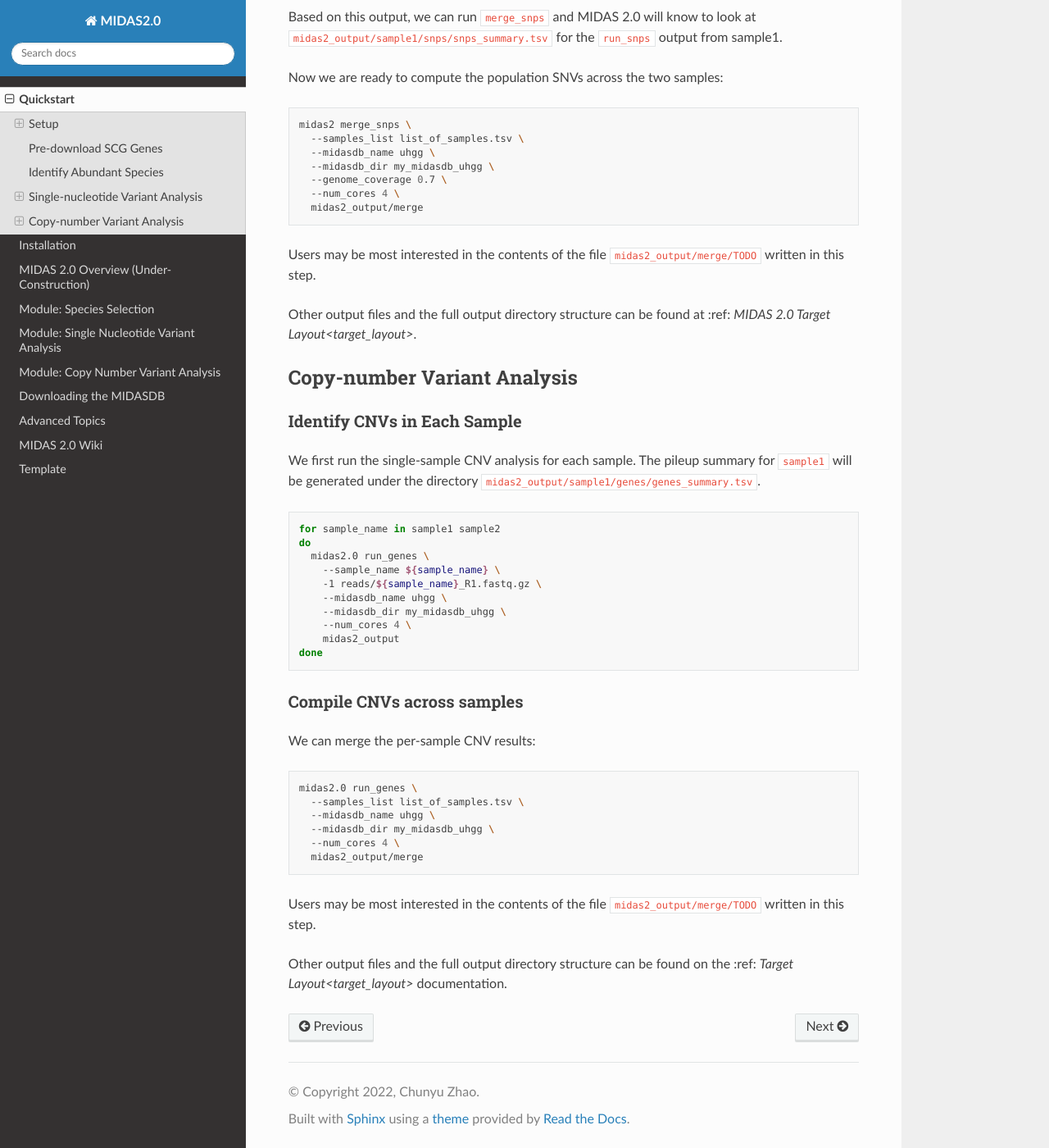
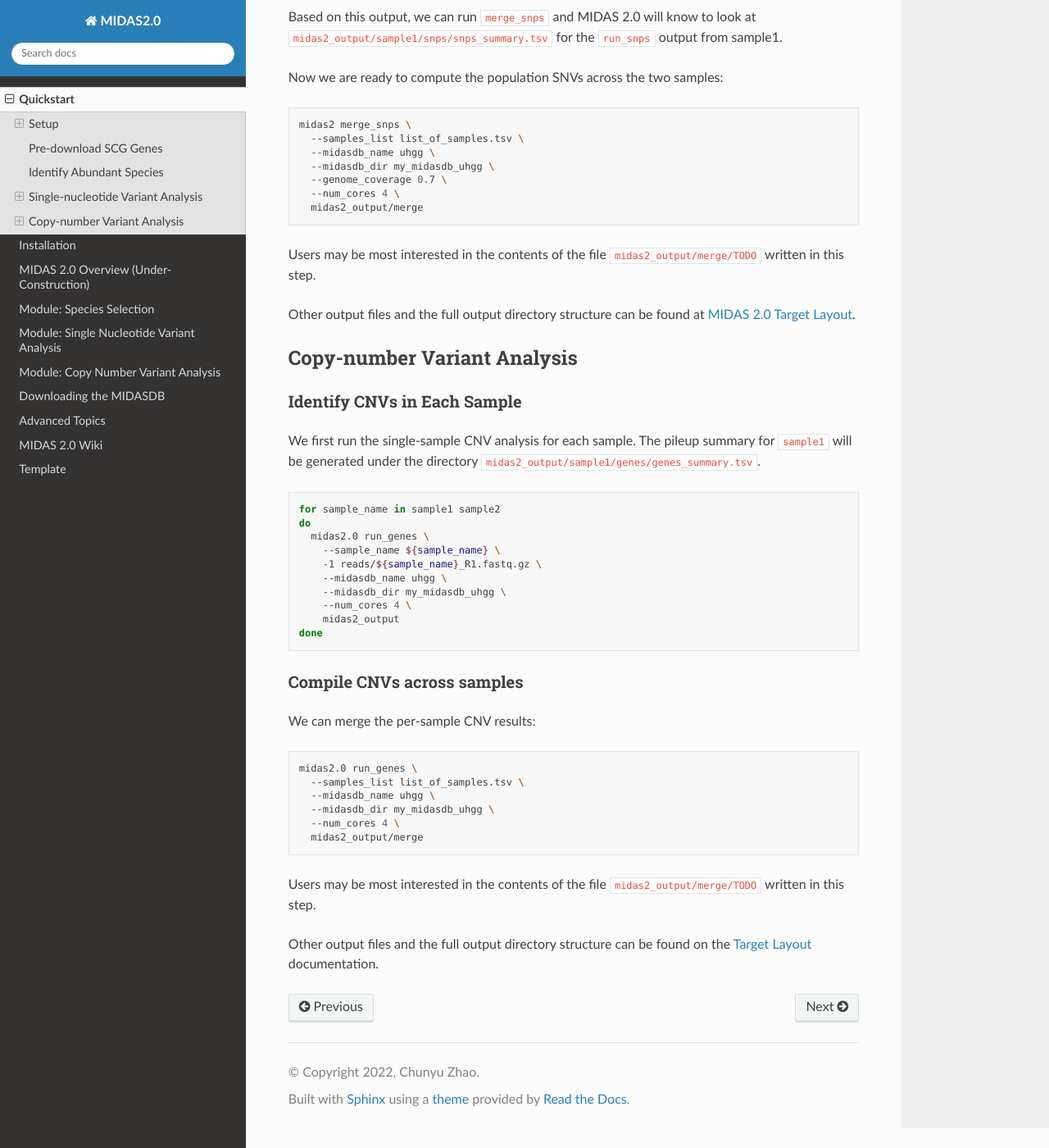
Before and after one commit to zhaoc1/midas2-tutorial, a Sphinx documentation site: the page built from docs/quickstart.rst, in a window 1280 px wide and 1400 px high, scrolled down 2135 px. Shown: the whole window at 82% size. Built offline with Sphinx 7.4.7 and the Read the Docs theme 2.0.0, drawn with Linux system fonts in a browser that asks for light colours; part of the change alters nothing that is shown.

Commit message:
Fix some rst roles

```diff
--- a/docs/overview.rst
+++ b/docs/overview.rst
@@ -12,7 +12,7 @@ SNV Calling
 *************
 
 
-:ref: `<module_snv_calling>`_.
+:ref:`<module_snv_calling>`_.
 
 
 CNV Calling
--- a/docs/quickstart.rst
+++ b/docs/quickstart.rst
@@ -35,10 +35,6 @@ install the dependencies. We do not currently support non-Linux environments.
 Alternative installation procedures are also
 :doc: `described elsewhere <installation>`_.
 However, we'll be using test files kept in this git repository.
-
-..
-    What's the difference between this :doc: directive and :ref:?
-
 
 .. _example_data:
 
@@ -220,7 +216,7 @@ Users may be most interested in the contents of the file
     TODO: Quickly show the contents of this most-important output file.
 
 Other output files and the full output directory structure can be found at
-:ref: `MIDAS 2.0 Target Layout<target_layout>`.
+:ref:`MIDAS 2.0 Target Layout<target_layout>`.
 
 Copy-number Variant Analysis
 **********************************
@@ -273,4 +269,4 @@ Users may be most interested in the contents of the file
     TODO: Quickly show the contents of this most-important output file.
 
 Other output files and the full output directory structure can be found on
-the :ref: `Target Layout<target_layout>` documentation.
+the :ref:`Target Layout<target_layout>` documentation.
```
